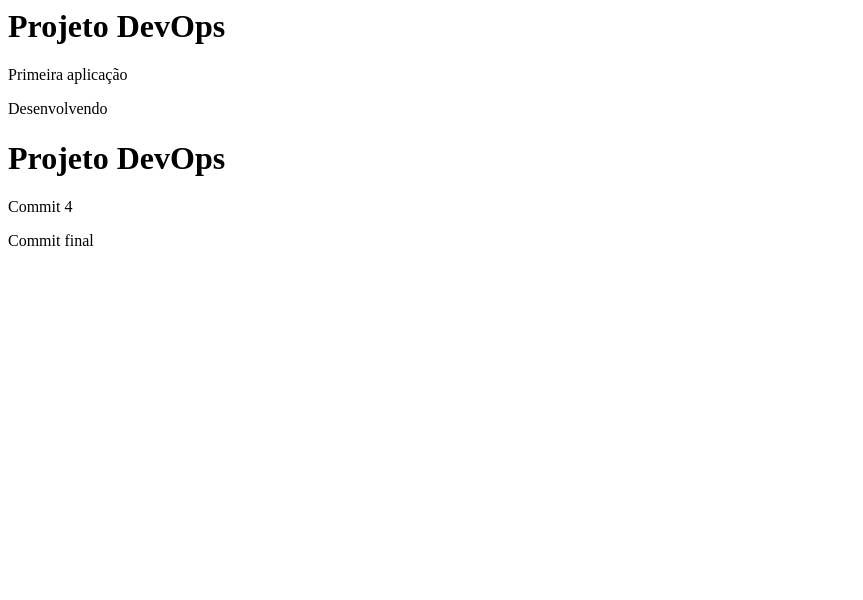
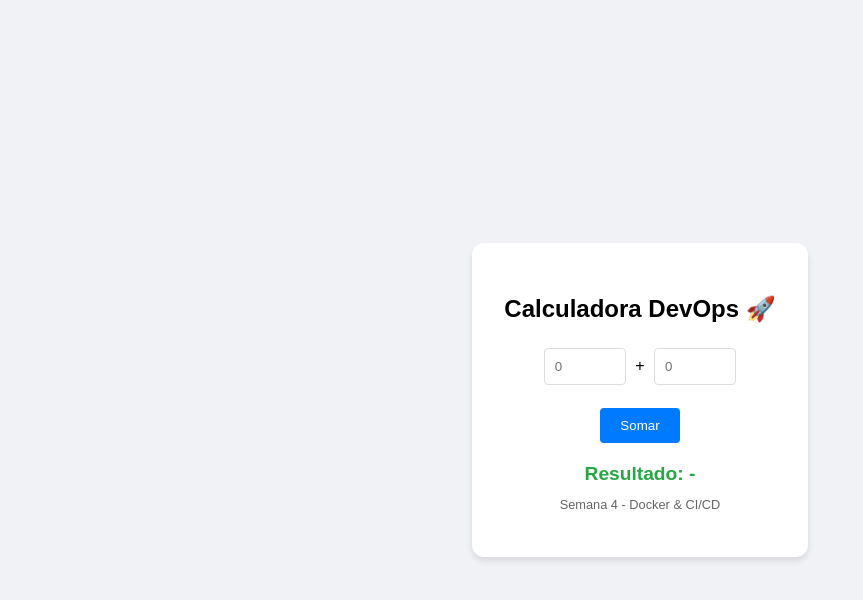
Before and after one commit to Keven-Freitas/projeto-devops, a plain HTML site: page index.html in a window 1280 px wide. Shown: the whole page, without its empty margins (0-863 px from the left). Drawn offline with Linux system fonts and the light colour scheme.

Commit message:
feat: atualiza aplicação para calculadora funcional

```diff
--- a/index.html
+++ b/index.html
@@ -1,10 +1,36 @@
-<h1>Projeto DevOps</h1>
-<p>Primeira aplicação</p>
+<!DOCTYPE html>
+<html lang="pt-br">
+<head>
+    <meta charset="UTF-8">
+    <meta name="viewport" content="width=device-width, initial-scale=1.0">
+    <title>Calculadora DevOps - PUCPR</title>
+    <style>
+        body { font-family: sans-serif; display: flex; justify-content: center; align-items: center; height: 100vh; margin: 0; background-color: #f0f2f5; }
+        .calc-card { background: white; padding: 2rem; border-radius: 12px; box-shadow: 0 4px 6px rgba(0,0,0,0.1); text-align: center; }
+        input { padding: 10px; margin: 5px; border: 1px solid #ddd; border-radius: 4px; width: 60px; }
+        button { padding: 10px 20px; background: #007bff; color: white; border: none; border-radius: 4px; cursor: pointer; }
+        button:hover { background: #0056b3; }
+        #result { margin-top: 20px; font-weight: bold; font-size: 1.2rem; color: #28a745; }
+    </style>
+</head>
+<body>
+    <div class="calc-card">
+        <h2>Calculadora DevOps 🚀</h2>
+        <input type="number" id="n1" placeholder="0">
+        <span> + </span>
+        <input type="number" id="n2" placeholder="0">
+        <br><br>
+        <button onclick="somar()">Somar</button>
+        <div id="result">Resultado: -</div>
+        <p style="font-size: 0.8rem; color: #666;">Semana 4 - Docker & CI/CD</p>
+    </div>
 
-<p>Desenvolvendo</p>
-
-<h1>Projeto DevOps</h1>
-
-<p>Commit 4</p>
-
-<p>Commit final</p>
+    <script>
+        function somar() {
+            const v1 = parseFloat(document.getElementById('n1').value) || 0;
+            const v2 = parseFloat(document.getElementById('n2').value) || 0;
+            document.getElementById('result').innerText = `Resultado: ${v1 + v2}`;
+        }
+    </script>
+</body>
+</html>
```
